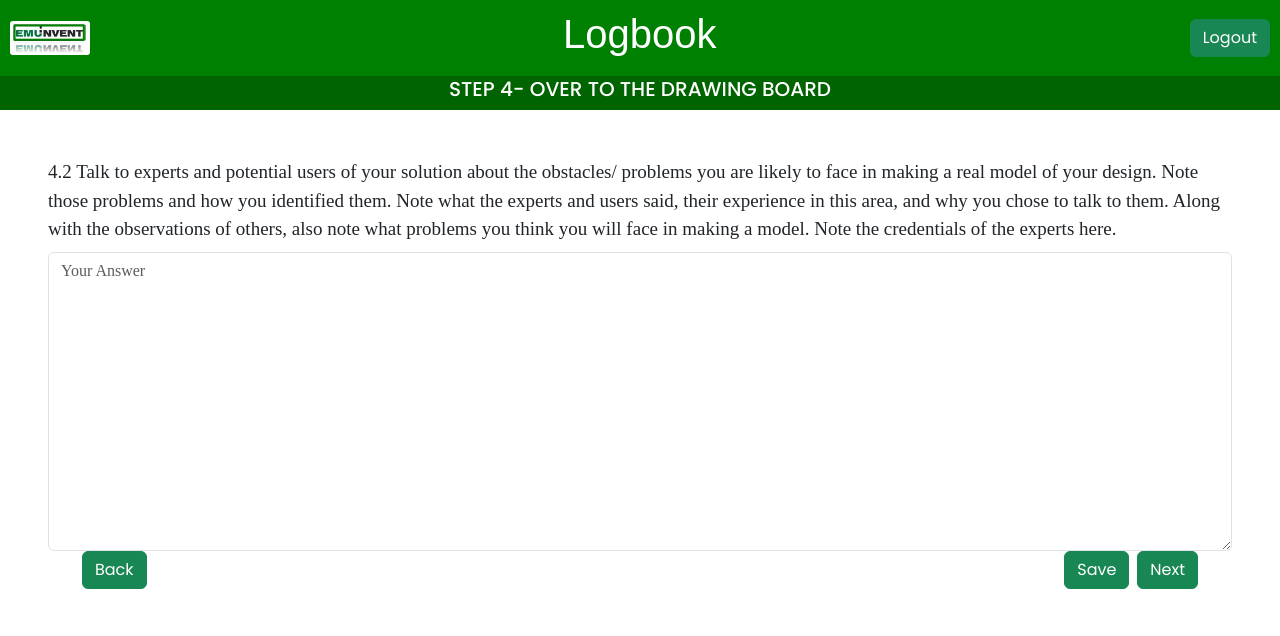
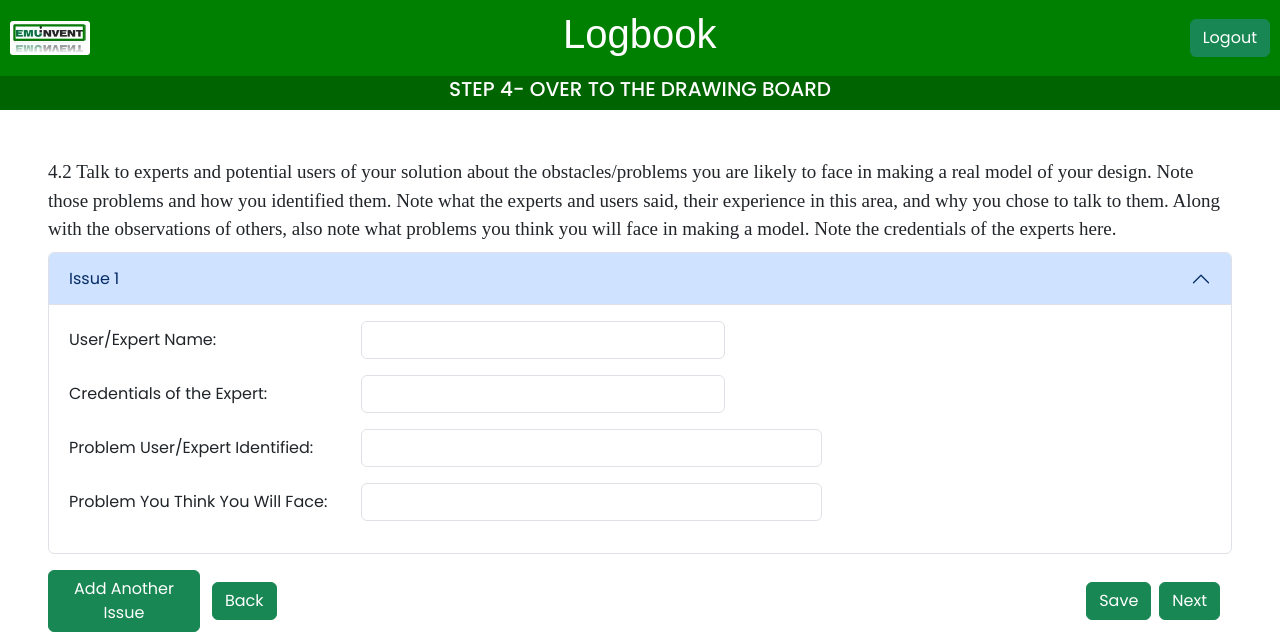
Before and after one commit to roohankhan8/newLogbook, a Django app: page /stepFourTwo/1/1/ in a window 1280 px wide. Shown: the top 636 px of the page. Run offline with Django 5.2, Linux system fonts and the light colour scheme; data comes from the database, SQL or seed files in the repository; both versions use the stored data as it was after the commit; grey boxes are pictures that could not be loaded.

Commit message:
Done till step 5

```diff
--- /dev/null
+++ b/static/js/stepFourTwo.js
@@ -0,0 +1,27 @@
+document.addEventListener("DOMContentLoaded", function () {
+    let issueCount = 1; // Initial issue count
+    const addIssueButton = document.getElementById("add-issue-button");
+    const issuesContainer = document.getElementById("accordionExample");
+
+    addIssueButton.addEventListener("click", function () {
+        issueCount++;
+
+        const newIssueBox = document.querySelector(".accordion-item").cloneNode(true);
+        newIssueBox.querySelector("button").textContent = `Issue ${issueCount}`;
+        newIssueBox.querySelector(".collapse").id = `collapse${issueCount}`;
+        newIssueBox.querySelector(".collapse").classList.remove("show");
+        newIssueBox.querySelector(".collapse").setAttribute("aria-labelledby", `heading${issueCount}`);
+        newIssueBox.querySelector(".collapse").setAttribute("id", `collapse${issueCount}`);
+        newIssueBox.querySelector(".accordion-button").setAttribute("data-bs-target", `#collapse${issueCount}`);
+        newIssueBox.classList.add("border-top", "rounded-top");
+        const inputs = newIssueBox.querySelectorAll("input");
+        inputs.forEach(input => {
+            const baseName = input.name.match(/[a-z]+/i)[0];
+            input.name = `${baseName}${issueCount}`;
+            input.value = '';
+            input.id = `${baseName}${issueCount}`;
+        });
+
+        issuesContainer.appendChild(newIssueBox);
+    });
+});
--- a/website/templates/buttons.html
+++ b/website/templates/buttons.html
@@ -1,4 +1,5 @@
-<!-- Buttons-->
+<!-- buttons.html -->
+<!-- Buttons -->
 <div class="container">
   <div class="row">
     <div class="col-6 d-flex align-items-center justify-content-start">
@@ -12,7 +13,7 @@
       </button>
     </div>
     <div class="col-6 d-flex align-items-center justify-content-end">
-      <div class="col-6 d-flex align-items-center justify-content-end">
+
       <button
         class="btn btn-success mx-2"
         type="submit"
@@ -32,5 +33,4 @@
     </div>
   </div>
 </div>
-</div>
-<!-- Buttons ends-->
+<!-- Buttons ends -->
--- a/website/templates/stepFourTwo.html
+++ b/website/templates/stepFourTwo.html
@@ -1,47 +1,77 @@
-{% extends 'layout.html' %} {% block title %}Step 1: IDENTIFY {%endblock %} {% load static %} {% block content %}
-<!-- second header  -->
+{% extends 'layout.html' %}
+{% block title %}Step 4: OVER TO THE DRAWING BOARD{% endblock %}
+{% load static %}
+{% block content %}
+<!-- second header -->
 <nav class="navbars">
   <div class="container-fluid-nav text-center">
     <h5>STEP 4- OVER TO THE DRAWING BOARD</h5>
   </div>
 </nav>
-
-<!-- second header ends  -->
-<!-- Question Answeer Box -->
+<!-- second header ends -->
+<!-- Question Answer Box -->
 <div class="QA_container mb-1 p-5">
   <form method="post">
     {% csrf_token %}
     <div class="form-group">
-      <label
-        class="form-label"
-        for="inputlg"
-        style="font-family: 'Times New Roman', Times, serif; font-size: 19px"
-      >
-      4.2 Talk to experts and potential users of your solution about the
-      obstacles/ problems you are likely to face in making a real model of your
-      design. Note those problems and how you identified them. Note what the
-      experts and users said, their experience in this area, and why you chose
-      to talk to them. Along with the observations of others, also note what
-      problems you think you will face in making a model. Note the credentials
-      of the experts here.
-      </label
-      >
-      <textarea
-        class="form-control"
-        rows="10"
-        style="
-          height: 100%;
-          font-family: 'Times New Roman', Times, serif;
-          font-size: 19px;
-        "
-        placeholder="Your Answer"
-        name="difference"
-      >
-{{step3.difference}}</textarea
-      >
+      <label class="form-label" for="inputlg" style="font-family: 'Times New Roman', Times, serif; font-size: 19px">
+        4.2 Talk to experts and potential users of your solution about the obstacles/problems you are likely to face in making a real model of your design. Note those problems and how you identified them. Note what the experts and users said, their experience in this area, and why you chose to talk to them. Along with the observations of others, also note what problems you think you will face in making a model. Note the credentials of the experts here.
+      </label>
+
+      <div class="accordion" id="accordionExample">
+        <div class="accordion-item mb-3">
+          <h2 class="accordion-header" id="headingOne">
+            <button class="accordion-button" type="button" data-bs-toggle="collapse" data-bs-target="#collapseOne" aria-expanded="true" aria-controls="collapseOne">
+              Issue 1
+            </button>
+          </h2>
+          <div id="collapseOne" class="accordion-collapse collapse show" aria-labelledby="headingOne" data-bs-parent="#accordionExample">
+            <div class="accordion-body">
+              <div class="row mb-3">
+                <div class="col-md-3 d-flex align-items-center">
+                  <label for="userName" class="form-label mb-0 me-2">User/Expert Name:</label>
+                </div>
+                <div class="col-md-4">
+                  <input type="text" class="form-control" id="userName" name="userName1">
+                </div>
+              </div>
+              <div class="row mb-3">
+                <div class="col-md-3 d-flex align-items-center">
+                  <label for="expertCredentials" class="form-label mb-0 me-2">Credentials of the Expert:</label>
+                </div>
+                <div class="col-md-4">
+                  <input type="text" class="form-control" id="expertCredentials" name="expertCredentials1">
+                </div>
+              </div>
+              <div class="row mb-3">
+                <div class="col-md-3 d-flex align-items-center">
+                  <label for="problemIdentified" class="form-label mb-0 me-2">Problem User/Expert Identified:</label>
+                </div>
+                <div class="col-md-5">
+                  <input type="text" class="form-control" id="problemIdentified" name="problemIdentified1">
+                </div>
+              </div>
+              <div class="row mb-3">
+                <div class="col-md-3 d-flex align-items-center">
+                  <label for="problemsFaced" class="form-label mb-0 me-2">Problem You Think You Will Face:</label>
+                </div>
+                <div class="col-md-5">
+                  <input type="text" class="form-control" id="problemsFaced" name="problemsFaced1">
+                </div>
+              </div>
+            </div>
+          </div>
+        </div>
+      </div>
+
     </div>
-    {% include 'buttons.html' %}
+    <div class="d-flex justify-content-between align-items-center mt-3">
+      <button type="button" class="btn btn-success" id="add-issue-button">Add Another Issue</button>
+      {% include 'buttons.html' %}
+  </div>
+
   </form>
 </div>
-<!-- Question Answeer Box  Ends-->
+<!-- Question Answer Box Ends-->
+<script src="{% static 'js/stepFourTwo.js' %}"></script>
 {% endblock %}
--- a/website/views.py
+++ b/website/views.py
@@ -164,31 +164,45 @@ def stepOne(request, pk, sk):
     step1 = StepOne.objects.filter(teamId=sk).order_by("-date_updated").first()
     if not step1:
         step1 = StepOne.objects.create(userId=pk, teamId=sk)
+
     if request.method == "POST":
         action = request.POST.get("action")
-        if action in ("save", "next"):
+        if action == "save":
             identify_problems = request.POST.get("identify_problems")
-            data_changed = has_data_changed(step1, request.POST)
-            if step1 and not data_changed:
-                pass
+
+            step1.problem_title = identify_problems
+            step1.save()
+            messages.success(request, "Step One data saved successfully.")
+            return HttpResponseRedirect(request.path_info)
+        elif action == "next":
+
+            return redirect("stepTwoOne", pk=pk, sk=sk)
+        elif action == "back":
+
+            return redirect("flowchart", pk=pk, sk=sk)
+        elif action == "add_on":
+
+            new_problem = request.POST.get("new_problem")
+            if new_problem:
+
+                step1.problems.create(description=new_problem)
+                messages.success(request, "New problem added successfully.")
             else:
-                step1.problem_title = identify_problems
-                step1.save()
-            if action == "save":
-                return HttpResponseRedirect(request.path_info)
-            elif action == "next":
-                return redirect("stepTwoOne", pk, sk)
-        elif action == "back":
-            return redirect("flowchart", pk, sk)
-    context = {"pk": pk, "sk": sk, "step1": step1}
+                messages.error(request, "Please enter a problem to add.")
+            return HttpResponseRedirect(request.path_info)
+
+    context = {
+        "pk": pk,
+        "sk": sk,
+        "step1": step1,
+        "show_add_problem": True,
+    }
     return render(request, "stepOne.html", context)
-
 
 def stepTwoOne(request, pk, sk):
     step1 = StepOne.objects.filter(teamId=sk).order_by("-date_updated").first()
     step2 = StepTwo.objects.filter(teamId=sk).order_by("-date_updated").first()
-    if not step2:
-        step2 = StepTwo.objects.create(userId=pk, teamId=sk)
+
     if request.method == "POST":
         action = request.POST.get("action")
         if action in ("save", "next"):
@@ -206,26 +220,41 @@ def stepTwoOne(request, pk, sk):
                 age1=p1age1,
                 comment1=p1comment1,
             )
-            data_changed = has_data_changed(step2, request.POST)
-            if step2 and not data_changed:
-                pass
+
+            if step2:
+                data_changed = has_data_changed(step2, request.POST)
             else:
+                data_changed = True
+
+            if not step2 or data_changed:
+                step2 = StepTwo.objects.create(userId=pk, teamId=sk)
                 step2.problem_title = problem_title
                 step2.problem_description = problem_description
                 step2.describe_problem = describe_problem
                 step2.specific_solution = specific_solution
                 step2.problems.add(member1)
                 step2.save()
+
             if action == "save":
-                return HttpResponseRedirect(request.path_info)
+                return redirect("stepTwoOne", pk=pk, sk=sk)
             elif action == "next":
-                return redirect("stepTwoTwo", pk, sk)
+                return redirect("stepTwoTwo", pk=pk, sk=sk)
+
         elif action == "back":
-            return redirect("flowchart", pk, sk)
-    context = {"pk": pk, "sk": sk, "step1": step1, "step2": step2}
+            return redirect("flowchart", pk=pk, sk=sk)
+        elif action == "add_on":
+            new_problem = request.POST.get("new_problem")
+            if new_problem:
+                if not step1:
+                    step1 = StepOne.objects.create(userId=pk, teamId=sk)
+                step1.problems.create(description=new_problem)
+                messages.success(request, "New problem added successfully.")
+            else:
+                messages.error(request, "Please enter a problem to add.")
+            return redirect("stepTwoOne", pk=pk, sk=sk)
+
+    context = {"pk": pk, "sk": sk, "step1": step1, "step2": step2, "show_add_problem": True}
     return render(request, "stepTwoOne.html", context)
-
-
 def stepTwoTwo(request, pk, sk):
     step2 = StepTwo.objects.filter(teamId=sk).order_by("-date_updated").first()
     if request.method == "POST":
```
Also changed, not shown: static/js/stepOne.js (added, +33 -0 lines), static/js/stepThreeOne.js (added, +28 -0 lines), static/js/stepTwoOne.js (added, +35 -0 lines), website/templates/stepOne.html (+46 -23 lines), website/templates/stepThreeOne.html (+18 -23 lines), website/templates/stepTwoOne.html (+25 -90 lines), db.sqlite3. Lines whose indentation alone changed are shown as unchanged.
